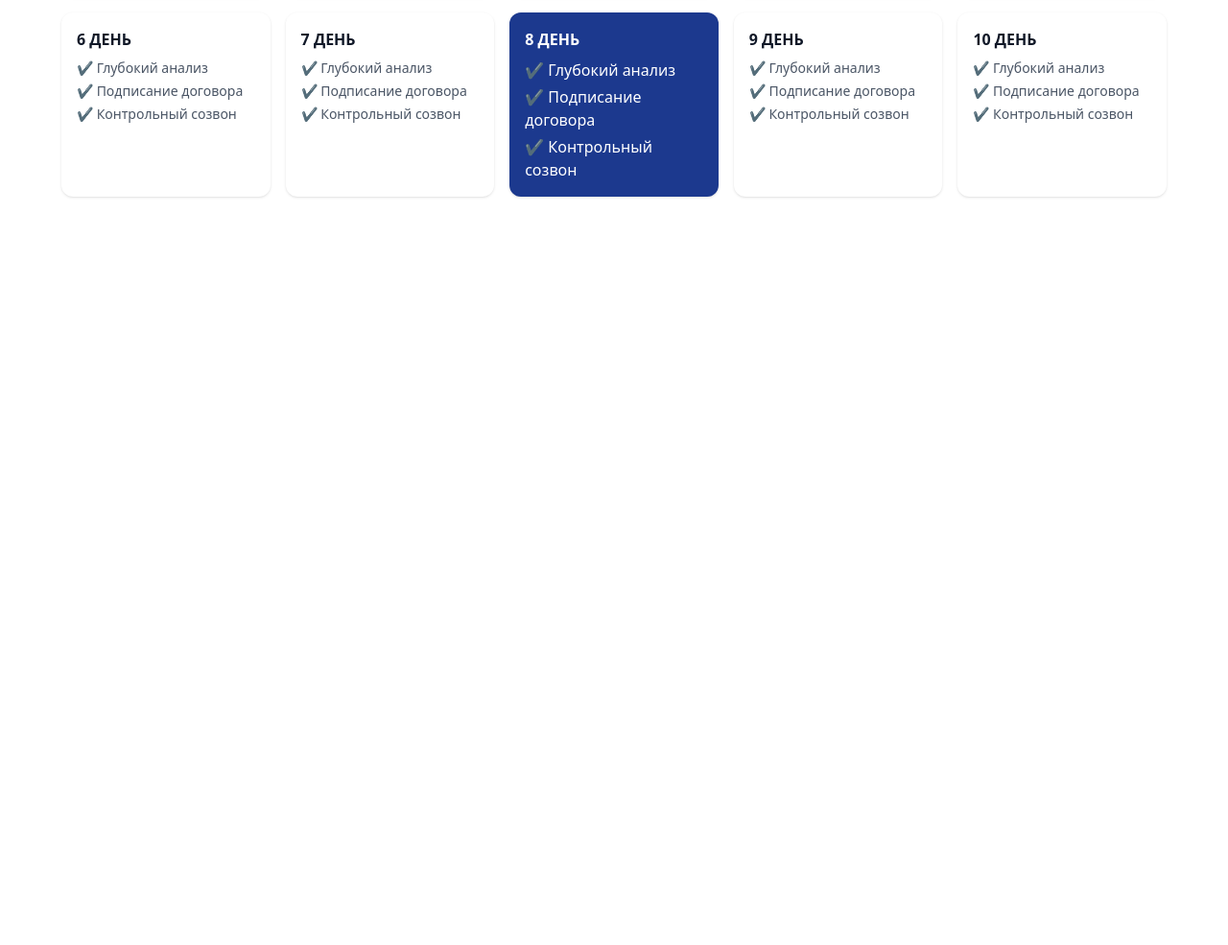
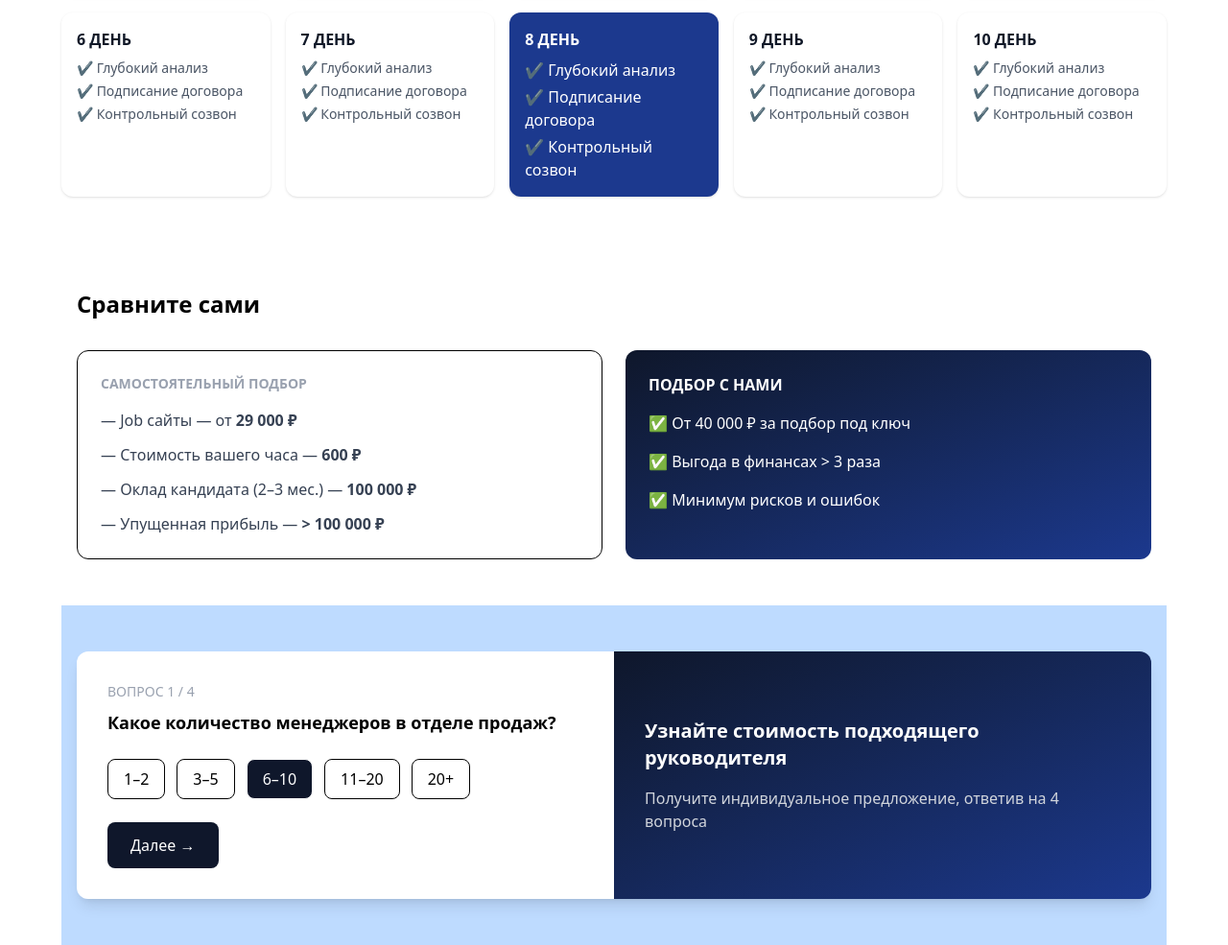
Before and after one commit to musliddinmamatqulov01-hash/muhammad-aliew, a website: page index.html in a window 1280 px wide. Shown: the part 1039-2024 px from the top of the page at 96% size. Before the commit the page ends 1292 px from the top, so only its background shows below. Drawn offline with Linux system fonts and the light colour scheme.

Commit message:
section 1 of under navbar

```diff
--- a/index.html
+++ b/index.html
@@ -172,6 +172,63 @@
   </div>
 </section>
 
+<section class="max-w-6xl mx-auto px-4 py-12 bg-white">
+  <h2 class="text-2xl font-semibold mb-8">Сравните сами</h2>
+
+  <div class="grid grid-cols-1 md:grid-cols-2 gap-6">
+    <div class="bg-white rounded-xl border p-6">
+      <h3 class="text-sm text-gray-400 font-semibold mb-4">
+        САМОСТОЯТЕЛЬНЫЙ ПОДБОР
+      </h3>
+      <ul class="space-y-3 text-gray-700">
+        <li>— Job сайты — от <b>29 000 ₽</b></li>
+        <li>— Стоимость вашего часа — <b>600 ₽</b></li>
+        <li>— Оклад кандидата (2–3 мес.) — <b>100 000 ₽</b></li>
+        <li>— Упущенная прибыль — <b>&gt; 100 000 ₽</b></li>
+      </ul>
+    </div>
+
+    <div class="bg-gradient-to-br from-slate-900 to-blue-900 rounded-xl p-6 text-white">
+      <h3 class="font-semibold mb-4">ПОДБОР С НАМИ</h3>
+      <ul class="space-y-4">
+        <li class="flex gap-2">✅ От 40 000 ₽ за подбор под ключ</li>
+        <li class="flex gap-2">✅ Выгода в финансах &gt; 3 раза</li>
+        <li class="flex gap-2">✅ Минимум рисков и ошибок</li>
+      </ul>
+    </div>
+  </div>
+</section>
+
+<section class="max-w-6xl mx-auto px-4 py-12 bg-blue-200">
+  <div class="grid grid-cols-1 md:grid-cols-2 rounded-xl overflow-hidden shadow-lg">
+    <div class="bg-white p-8">
+      <p class="text-sm text-gray-400 mb-2">ВОПРОС 1 / 4</p>
+      <h3 class="text-lg font-semibold mb-6">
+        Какое количество менеджеров в отделе продаж?
+      </h3>
+
+      <div class="flex flex-wrap gap-3 mb-6">
+        <button class="px-4 py-2 border rounded-lg">1–2</button>
+        <button class="px-4 py-2 border rounded-lg">3–5</button>
+        <button class="px-4 py-2 border rounded-lg bg-slate-900 text-white">6–10</button>
+        <button class="px-4 py-2 border rounded-lg">11–20</button>
+        <button class="px-4 py-2 border rounded-lg">20+</button>
+      </div>
+
+      <button class="flex items-center gap-2 bg-slate-900 text-white px-6 py-3 rounded-lg">
+        Далее →
+      </button>
+    </div>
+
+    <div class="bg-gradient-to-br from-slate-900 to-blue-900 text-white p-8 flex flex-col justify-center">
+      <h3 class="text-xl font-semibold mb-4">
+        Узнайте стоимость подходящего руководителя
+      </h3>
+      <p class="text-gray-300">
+        Получите индивидуальное предложение, ответив на 4 вопроса
+      </p>
+    </div>
+  </div>
 
 
 </body>
```
